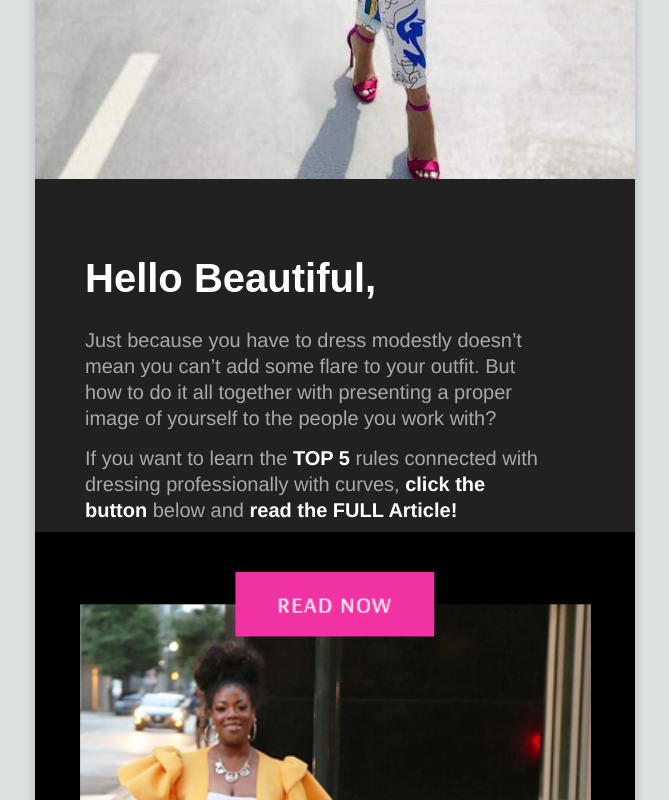
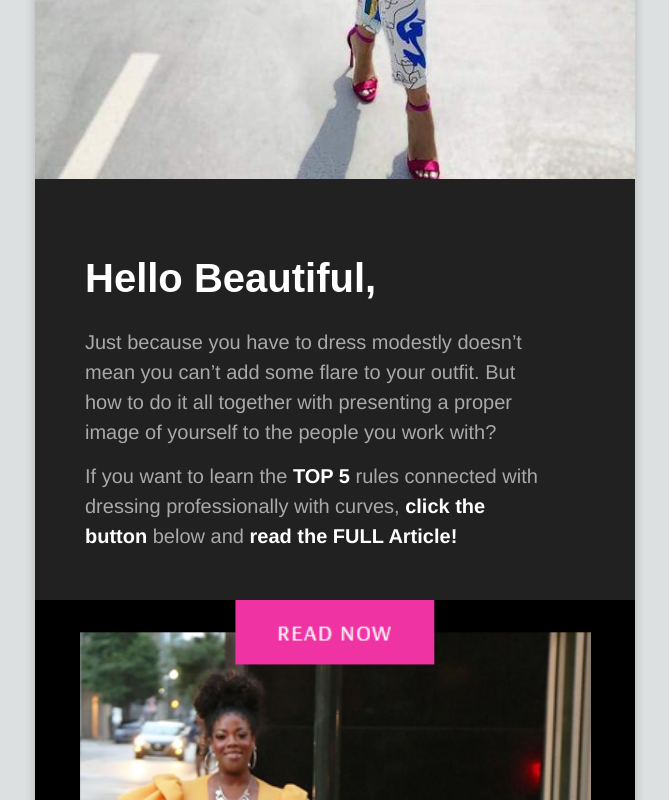
Before and after one commit to chris-rimes/posh-store-newsletter, a plain HTML site: page index.html in a window 1280 px wide. Shown: the part 561-1361 px from the top of the page, without its empty margins (305-974 px from the left). Drawn offline with Linux system fonts and the light colour scheme.

Commit message:
Update index.html

```diff
--- a/index.html
+++ b/index.html
@@ -261,7 +261,7 @@
                         sans-serif;
                       font-style: 14px;
                       letter-spacing: 0;
-                      line-height: 1.3;
+                      line-height: 1.5;
                       max-width: 100%;
                       text-align: center;
                       word-wrap: break-word;
@@ -333,7 +333,7 @@
             <td style="padding: 0px 0px 0px 0px">
               <table
                 width="100%"
-                style="border-spacing: 0; background-color: #000000"
+                style="border-spacing: 0; background-color: #212121"
                 role="presentation"
               >
                 <tr>
```
